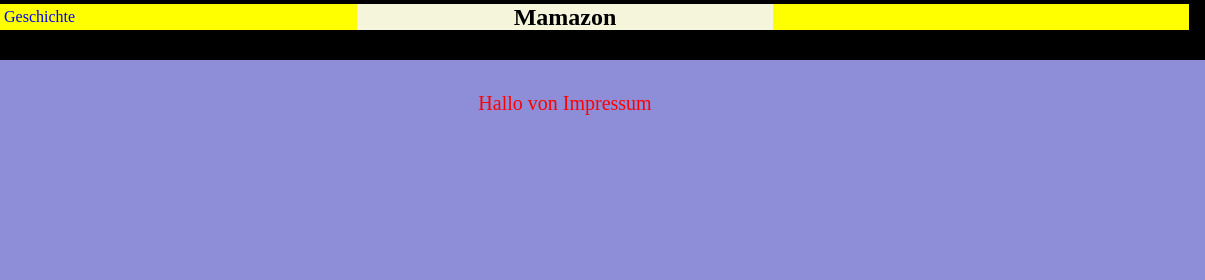
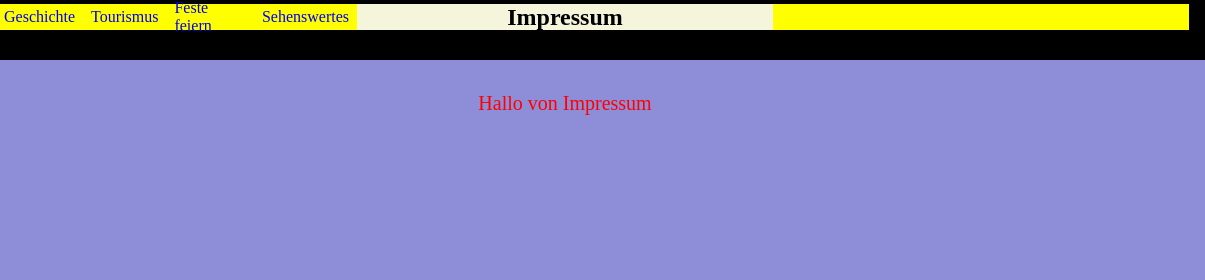
Before and after one commit to Marcus622/Project_wimbach, a plain HTML site: page impressum.html in a window 1280 px wide. Shown: the top 280 px of the page, 75-1280 px from the left. Drawn offline with Linux system fonts and the light colour scheme.

Commit message:
Update impressum.html

```diff
--- a/impressum.html
+++ b/impressum.html
@@ -16,9 +16,12 @@
         </a>
 
         <a class="navBtn" href="geschichte.html">Geschichte</a>
+        <a class="navBtn" href="tourismus.html">Tourismus</a>
+        <a class="navBtn" href="feste.html">Feste feiern</a>
+        <a class="navBtn" href="sehenswertes.html">Sehenswertes</a>
       </div>
       <div class="navArea navAreaTwo">
-        <h2>Mamazon</h2>
+        <h2>Impressum</h2>
       </div>
       <div class="navArea navAreaThree"></div>
     </div>
```
